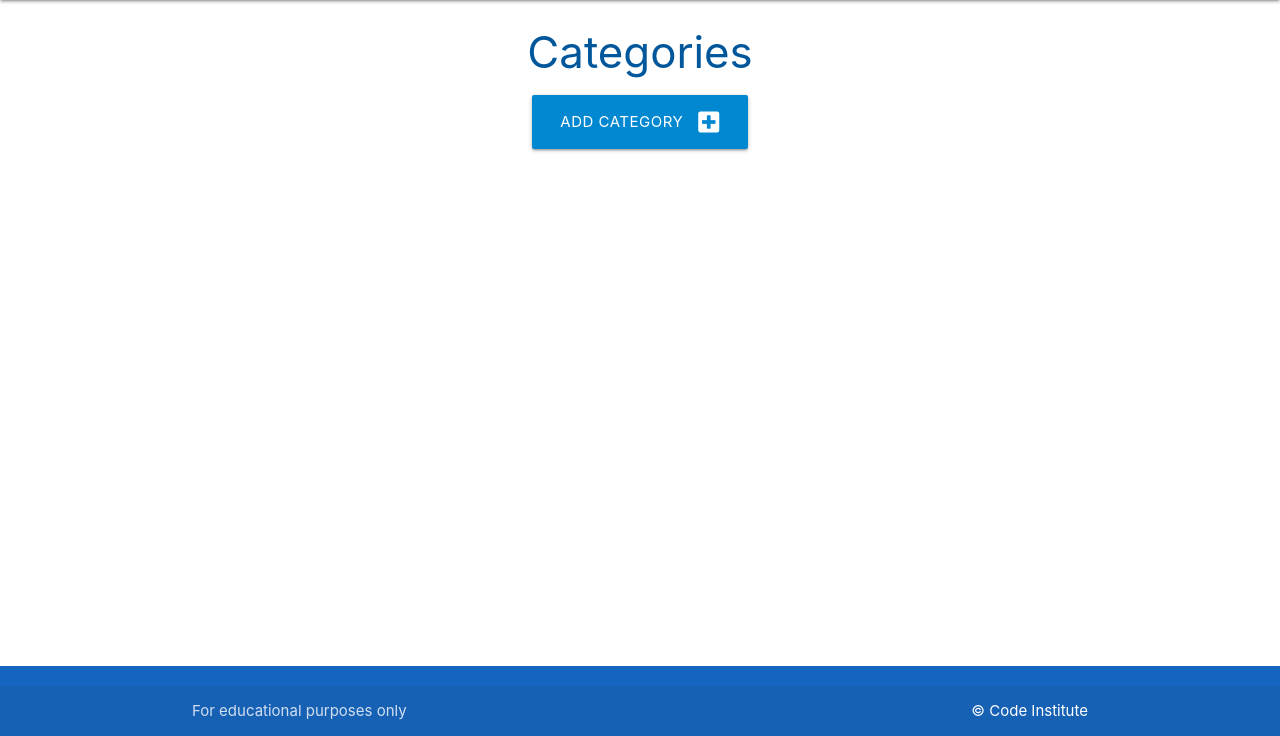
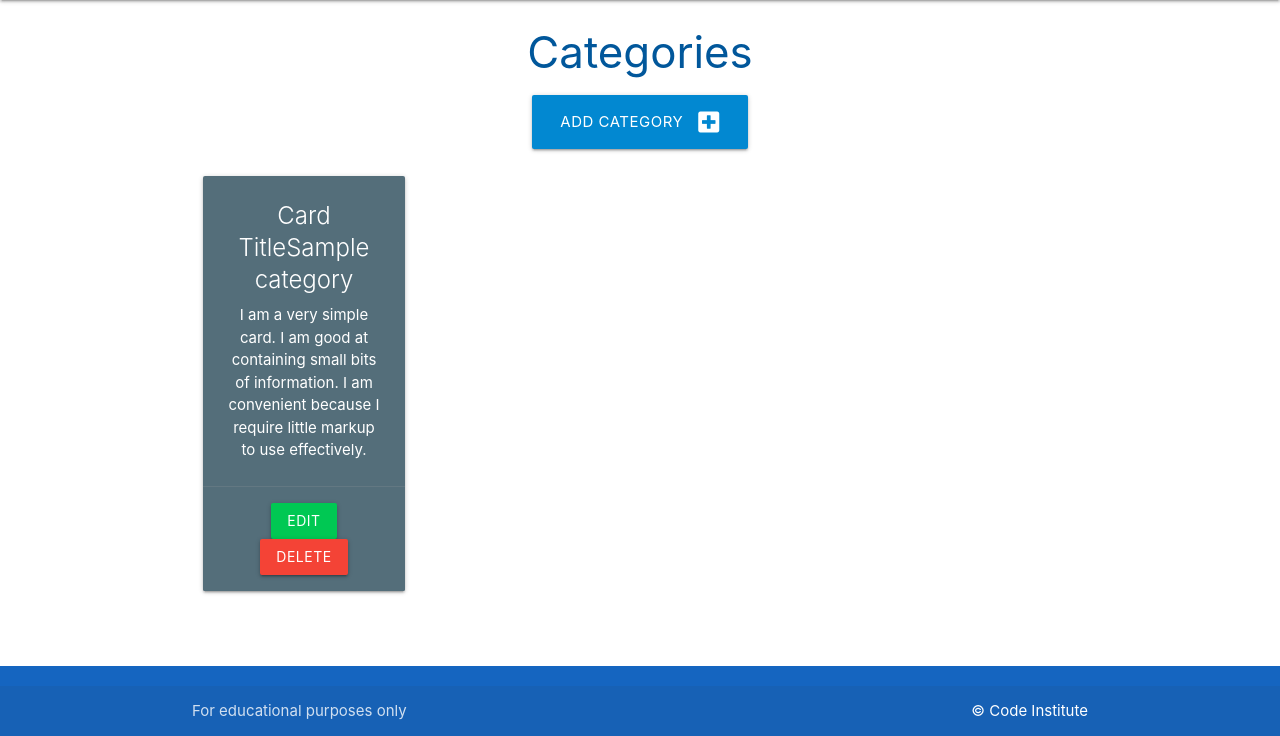
Before and after one commit to monika-mak/task_manager_ci, a Flask app: page /categories in a window 1280 px wide. Shown: the part 64-800 px from the top of the page. Run offline with Flask 3, Linux system fonts and the light colour scheme; tables that the repository leaves empty hold one stand-in row (values such as "Sample post").

Commit message:
add task categories crds

```diff
--- a/taskmanager/routes.py
+++ b/taskmanager/routes.py
@@ -10,7 +10,8 @@ def home():
 
 @app.route("/categories")
 def categories():
-    return render_template("categories.html")
+    categoris = list(Category.query.order_by(Category.category_name).all())
+    return render_template("categories.html", categories=categoris)
 
 
 @app.route("/add_category", methods=["GET", "POST"])
--- a/taskmanager/templates/categories.html
+++ b/taskmanager/templates/categories.html
@@ -11,4 +11,22 @@
     </div>
 </div>
 
+<div class="row">
+    {% for category in categories %}
+    <div class="col s12 m6 l3">
+      <div class="card blue-grey darken-1 center-align">
+        <div class="card-content white-text">
+          <span class="card-title">Card Title{{category.category_name}}</span>
+          <p>I am a very simple card. I am good at containing small bits of information.
+          I am convenient because I require little markup to use effectively.</p>
+        </div>
+        <div class="card-action">
+          <a href="#" class="btn green accent-4 ">Edit</a>
+          <a href="#"class="btn red">Delete</a>
+        </div>
+      </div>
+    </div>
+    {% endfor %}
+</div>
+
 {% endblock %}
```
